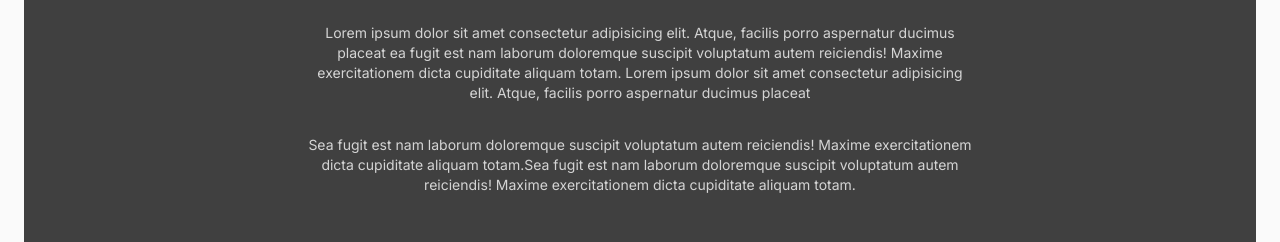
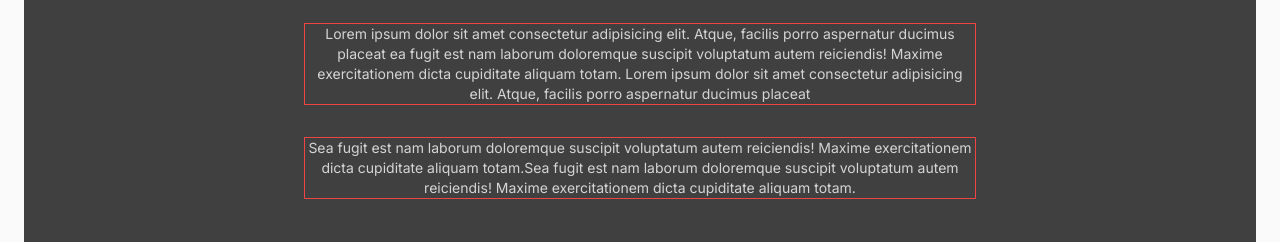
Before and after one commit to itgauy/Tech-Commr, a React (Vite) app in the folder frontend/: page /about in a window 1280 px wide. Shown: the part 720-962 px from the top of the page. Built offline with nearby package versions, Linux system fonts and the light colour scheme.

Commit message:
Added mockup asset for 'About' page, also added borders as indicator for some sections that needed contents

```diff
--- a/frontend/src/components/Company.jsx
+++ b/frontend/src/components/Company.jsx
@@ -61,8 +61,8 @@ const Company = () => {
                 </div>
               </div>
             </div>
-            <p className='text-center text-neutral-300 w-full max-w-2xl'>Lorem ipsum dolor sit amet consectetur adipisicing elit. Atque, facilis porro aspernatur ducimus placeat ea fugit est nam laborum doloremque suscipit voluptatum autem reiciendis! Maxime exercitationem dicta cupiditate aliquam totam. Lorem ipsum dolor sit amet consectetur adipisicing elit. Atque, facilis porro aspernatur ducimus placeat</p>
-            <p className='text-center text-neutral-300 w-full max-w-2xl'> Sea fugit est nam laborum doloremque suscipit voluptatum autem reiciendis! Maxime exercitationem dicta cupiditate aliquam totam.Sea fugit est nam laborum doloremque suscipit voluptatum autem reiciendis! Maxime exercitationem dicta cupiditate aliquam totam.</p>
+            <p className='text-center text-neutral-300 w-full max-w-2xl border border-red-500'>Lorem ipsum dolor sit amet consectetur adipisicing elit. Atque, facilis porro aspernatur ducimus placeat ea fugit est nam laborum doloremque suscipit voluptatum autem reiciendis! Maxime exercitationem dicta cupiditate aliquam totam. Lorem ipsum dolor sit amet consectetur adipisicing elit. Atque, facilis porro aspernatur ducimus placeat</p>
+            <p className='text-center text-neutral-300 w-full max-w-2xl border border-red-500'> Sea fugit est nam laborum doloremque suscipit voluptatum autem reiciendis! Maxime exercitationem dicta cupiditate aliquam totam.Sea fugit est nam laborum doloremque suscipit voluptatum autem reiciendis! Maxime exercitationem dicta cupiditate aliquam totam.</p>
           </div>
         </div>
       </div>
--- a/frontend/src/components/Team.jsx
+++ b/frontend/src/components/Team.jsx
@@ -4,7 +4,7 @@ const Team = () => {
 
   const ProfileCard = ({ profile, name, roles = [], quote, socials = [] }) => {
     return (
-      <div className='p-4 md:space-y-8 space-y-6 flex flex-col items-center'>
+      <div className='p-4 md:space-y-8 space-y-6 flex flex-col items-center border border-red-500'>
         <div className='flex flex-col items-center md:gap-7 gap-4'>
           <div className='relative md:w-[15rem] w-[10rem] md:h-[15rem] h-[10rem]'>
             <img src={profile} alt={name} className='absolute object-cover w-full h-full border-neutral-50 border-4 ring-4 ring-green-500 rounded-full' />
--- a/frontend/src/pages/About.jsx
+++ b/frontend/src/pages/About.jsx
@@ -1,6 +1,7 @@
 import React from 'react';
 import { motion } from 'framer-motion';
 import { Company, GetInTouch, Team } from '../components';
+import TechCommrMockup from '../assets/Tech-Commr-MobileMockup.png'
 import { Link } from 'react-router-dom';
 import { Button } from '../components/ui'
 import useLenisScroll from '../hooks/useLenisScroll';
@@ -43,8 +44,8 @@ const About = () => {
           </div>
         </div>
         {/* Illustration/Mockup */}
-        <div className='order-1 lg:order-2 relative lg:h-full h-[20rem] border rounded-2xl self-start flex justify-center items-center text-white'>
-          <img src='https://pbs.twimg.com/media/DtfLYF3XcAERkRB.jpg' alt="Tech-Commr Mockup" className='absolute object-cover w-full h-full rounded-2xl' />
+        <div className='order-1 lg:order-2 relative lg:h-full h-[11rem] border rounded-2xl self-start flex justify-center items-center text-white'>
+          <img src={TechCommrMockup} alt="Tech-Commr Mockup" className='absolute object-cover w-full h-full rounded-2xl' />
         </div>
       </section>
       {/* Vision and Mission */}
@@ -53,7 +54,7 @@ const About = () => {
           { title: 'Vision', content: 'Lorem ipsum dolor sit amet consectetur adipisicing elit. Atque, facilis porro aspernatur ducimus placeat ea fugit est nam laborum doloremque suscipit voluptatum autem reiciendis! Maxime exercitationem dicta cupiditate aliquam totaam.' },
           { title: 'Mission', content: 'Lorem ipsum dolor sit amet consectetur adipisicing elit. Atque, facilis porro aspernatur ducimus placeat ea fugit est nam laborum doloremque suscipit voluptatum autem reiciendis! Maxime exercitationem dicta cupiditate aliquam totaam.' }
         ].map((content, index) => (
-          <div className='text-center w-full max-w-md md:space-y-7 space-y-4' key={index}>
+          <div className='text-center w-full max-w-md md:space-y-7 space-y-4 border border-red-500' key={index}>
             <h3 className='leading-none'>
               Our <span className='text-green-500'>{content.title}</span>
             </h3>
```
Also changed, not shown: 1 other file (tests, documents, lock files or other folders).
